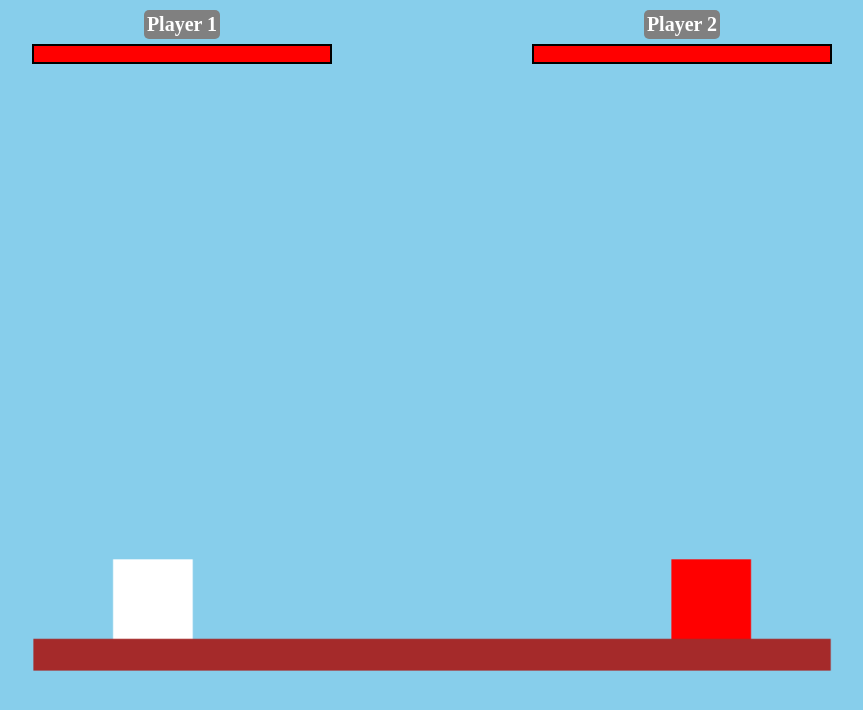
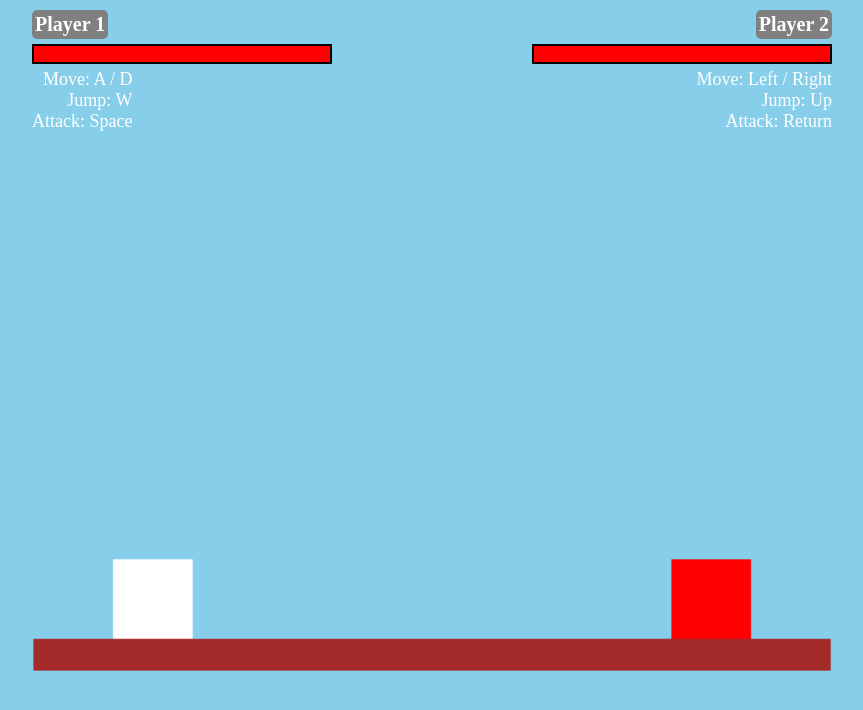
Before and after one commit to Grey-Altr/box-brawl, a plain HTML site: page index.html in a window 1280 px wide. Shown: the whole page, without its empty margins (208-1071 px from the left). Drawn offline with Linux system fonts and the light colour scheme.

Commit message:
player instructions render to screen

```diff
--- a/css/style.css
+++ b/css/style.css
@@ -38,6 +38,14 @@ canvas {
     text-align: center;
 }
 
+.health-container div:first-child {
+    align-items: flex-start;
+}
+
+.health-container div:last-child {
+    align-items: flex-end;
+}
+
 .player-name {
     font-size: 20px;
     font-weight: bold;
@@ -54,6 +62,12 @@ canvas {
     background-color: red;
     border: 2px solid black;
     transition: width 0.3s ease-in-out;
+}
+
+.player-instructions {
+    font-size: 18px;
+    color: white;
+    margin-top: 5px;
 }
 
 #game-over-screen {
--- a/js/app.js
+++ b/js/app.js
@@ -80,12 +80,33 @@ const p2HealthBar = document.createElement('div');
 p1HealthBar.classList.add('health-bar');
 p2HealthBar.classList.add('health-bar');
 
+// player instructions
+const p1Instructions = document.createElement('div');
+const p2Instructions = document.createElement('div');
+
+p1Instructions.classList.add('player-instructions');
+p2Instructions.classList.add('player-instructions');
+
+p1Instructions.innerHTML = `
+    <p>Move: A / D</p>
+    <p>Jump: W</p>
+    <p>Attack: Space</p>
+`;
+
+p2Instructions.innerHTML = `
+    <p>Move: Left / Right</p>
+    <p>Jump: Up</p>
+    <p>Attack: Return</p>
+`;
+
 // append player stats and health bars
 p1Container.appendChild(p1Name);
 p1Container.appendChild(p1HealthBar);
+p1Container.appendChild(p1Instructions);
 
 p2Container.appendChild(p2Name);
 p2Container.appendChild(p2HealthBar);
+p2Container.appendChild(p2Instructions);
 
 // append player containers to health container
 healthContainer.appendChild(p1Container);
```
